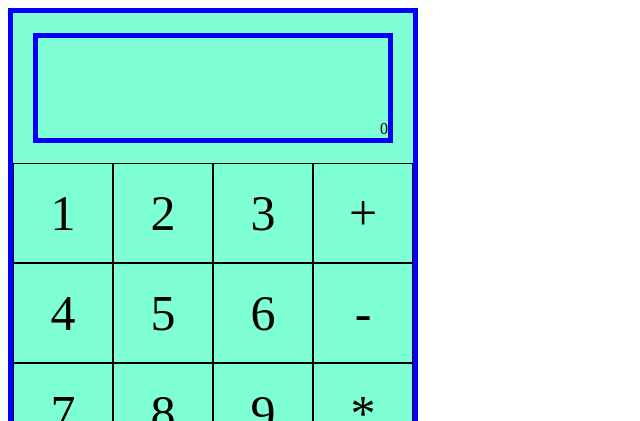
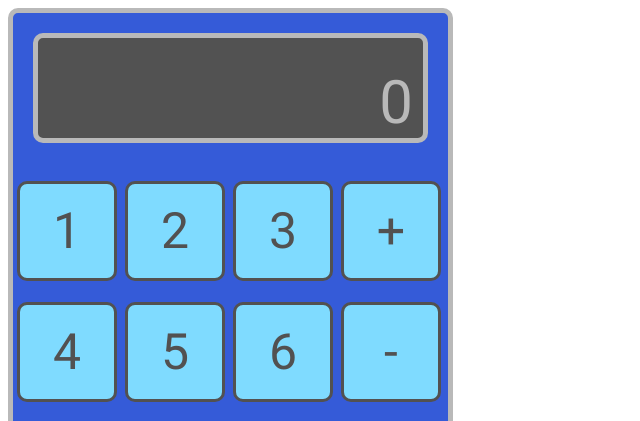
Before and after one commit to diegoBS92/Calculator2.0, a plain HTML site: page index.html in a window 1280 px wide. Shown: the top 421 px of the page, without its empty margins (0-640 px from the left). Drawn offline with Linux system fonts and the light colour scheme.

Commit message:
Added css style and font

```diff
--- a/index.html
+++ b/index.html
@@ -27,7 +27,7 @@
         <div class="btn">8</div>
         <div class="btn">9</div>
         <div class="operator">*</div>
-        <div class="clearbtn">clear</div>
+        <div class="clearbtn">C</div>
         <div class="btn">0</div>
         <div class="resultbtn">=</div>
         <div class="operator">/</div>
--- a/script.js
+++ b/script.js
@@ -19,7 +19,7 @@ Array.from(btns).forEach(item => item.addEventListener('click', (e) => {
 }))
 Array.from(operators).forEach(item => item.addEventListener('click', e => {
     numberOne ? numberTwo = display.textContent : numberOne = display.textContent
-    if (!numberTwo == undefined){
+    if (numberTwo){
         if(result == undefined) {
             operate(numberOne, operator, numberTwo)
             displayresult.textContent = result
--- a/style.css
+++ b/style.css
@@ -1,30 +1,41 @@
 body {
     box-sizing: border-box;
+    font-family: roboto;
 }
 .calculator {
-    height: 560px;
-    width: 410px;
-    background-color: aquamarine;
+    height: 660px;
+    width: 445px;
+    background-color: rgb(53, 91, 216);
     display: flex;
     flex-wrap: wrap;
     box-sizing: border-box;
-    border: 5px solid blue;
+    border: 5px solid rgb(185, 185, 185);
+    border-radius: 10px;
 }
 
+
+
  .btn, .clearbtn, .resultbtn, .operator{
+    color: rgb(82, 81, 81);
     width: 100px;
     height: 100px;
-    border: 1px black solid;
+    border: 3px rgb(82, 81, 81) solid;
+    background-color: rgb(127, 219, 255);
+    border-radius: 10px;
     font-size: 50px;
     display: flex;
     justify-content: center;
     align-items: center;
     box-sizing: border-box;
+    margin: 4px;
+
 }
 .screen {
     width: 400px;
     height: 100px;
-    border: 5px solid blue;
+    border: 5px solid rgb(185, 185, 185);
+    border-radius: 10px;
+    background-color: rgb(82, 82, 82);
     display: flex;
     flex-direction: column;
     justify-content:end;
@@ -42,6 +53,23 @@ body {
     display: none;
 }
 
+.displayresult {
+    color: rgb(185, 185, 185);
+    font-size: 60px;
+    padding-right: 10px;
+}
+
+.displayoperator {
+    color: rgb(185, 185, 185);
+    font-size: 20px;
+    margin-right: 10px;
+}
+
 .btn:hover, .clearbtn:hover, .resultbtn:hover, .operator:hover {
-    background-color: aqua;
+    background-color: rgb(21, 154, 231);
 }
+
+@font-face {
+    font-family: roboto;
+    src: url(Roboto-Regular.ttf);
+}
```
Also changed, not shown: Roboto-Regular.ttf (added).
